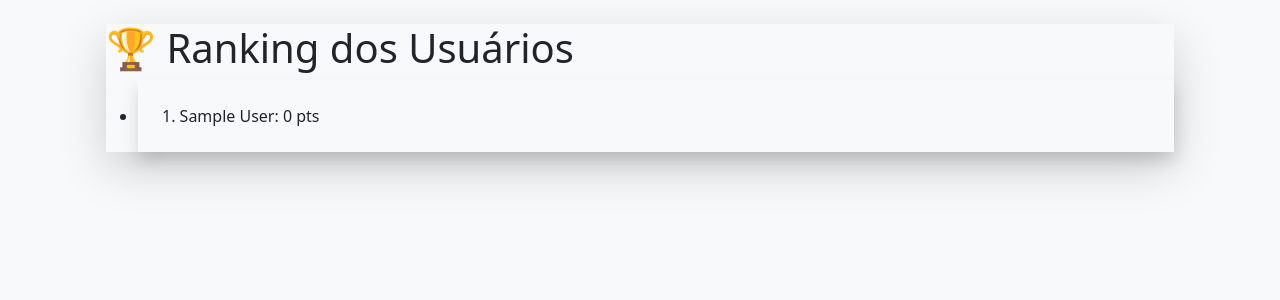
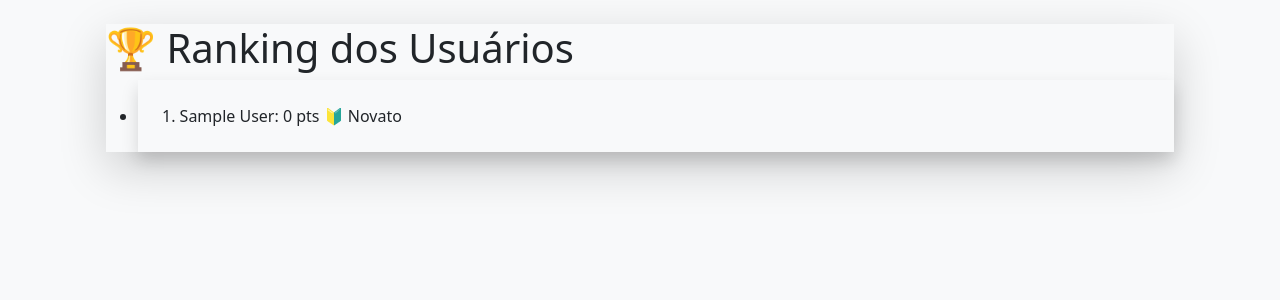
Before and after one commit to leovieirad/Projeto-PlataformaCursos-Django, a Django app: page /usuarios/ranking/ in a window 1280 px wide. Shown: the part 128-428 px from the top of the page. Run offline with Django 5.2, Linux system fonts and the light colour scheme; the visitor is signed in with stand-in values (Sample User, id 1); data comes from the database, SQL or seed files in the repository.

Commit message:
Adicionando insígnia ao ranking

```diff
--- a/usuarios/templates/usuarios/ranking.html
+++ b/usuarios/templates/usuarios/ranking.html
@@ -15,7 +15,11 @@
                     <span class="text-lg">
                         {{ forloop.counter }}. {{ usuario.first_name }} {{ usuario.last_name }}:
                     </span>
-                    <span class="text-lg">{{ usuario.pontos }} pts</span>
+                    <span class="text-lg flex items-center gap-2">
+                        {{ usuario.pontos }} pts
+                        <span class="text-sm">{{ usuario.insignea }}</span>
+                    </span>
+
                 </li>
             {% empty %}
                 <li class="text-center text-muted-foreground">Nenhum usuário encontrado.</li>
```
